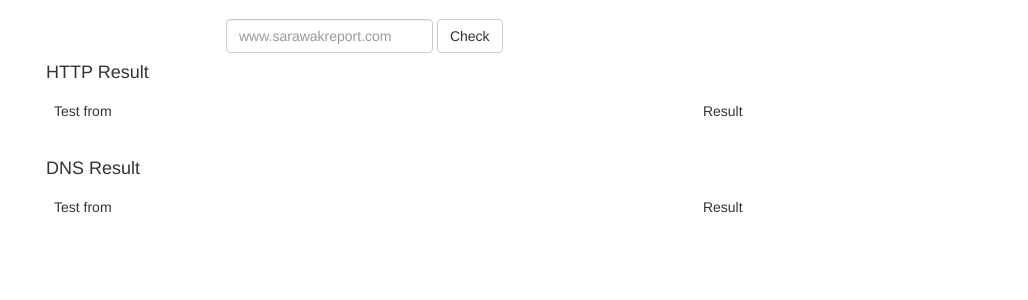
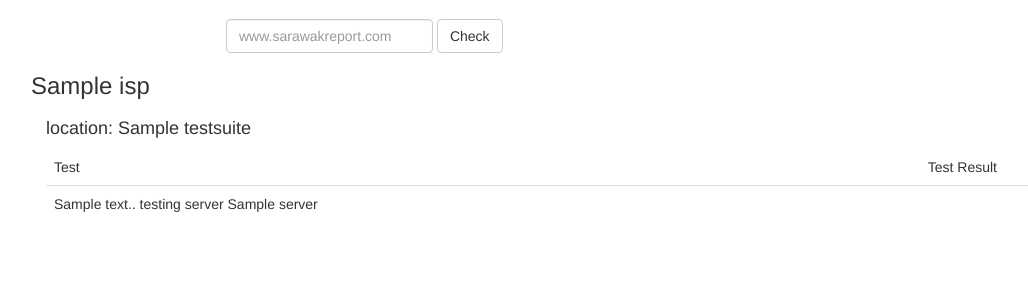
Before and after one commit to Sinar/blockedornot.sinarproject.org, a Flask app: template blockornot/templates/index.html in a window 1280 px wide. Shown: the part 51-351 px from the top of the page, without its empty margins (39-1067 px from the left). Run offline with Flask 2, Linux system fonts and the light colour scheme; the template is opened without the code that fills it: most values are stand-ins (such as "Sample title", 1, 10 or a date in 2020); parts of the project's set-up code (start-up, migrations or seed data) failed here and were passed over; some libraries are stand-ins or nearby versions.

Commit message:
Update data structure in app configuration. Update server to accomdate change in templates

```diff
--- a/blockornot/templates/index.html
+++ b/blockornot/templates/index.html
@@ -31,37 +31,48 @@
                 </form>
             </div>
         </div>
+    </div>
+    {% for isp in isps %}
+        <div class="container" id="{{isp}}">
+            <h3>{{isp}}</h3>
+            {% for location in locations[isp] %}
 
-        <div class="container">
-            <h4>HTTP Result</h4>
-            <table class="table" id="httpTable">
+                <div class="container {{location}}">
+                    <h4>location: {{location}}</h4>
+                    <table class="table">
                         <thead>
                             <tr>
-                        <td>Test from</td>
-                        <td>Result</td>
+                                <td>Test</td>
+                                <td>Test Result</td>
                             </tr>
                         </thead>
                         <tbody>
+                            {% for testsuite in testsuites[isp][location] %}
 
+                                {% if testsuite == "http" %}
+                                    <tr>
+                                        <td>{{testdetail[testsuite]["description"]}}</td>
+                                        <td class="{{testsuite}}"></td>
+                                    </tr>
+                                {% elif testdetail[testsuite]["servers"] %}
+                                    {% for server in testdetail[testsuite]["servers"] %}
+                                    <tr>
+                                        <td>{{testdetail[testsuite]["description"]}}. testing server {{server}}</td>
+                                        <td class="{{testsuite}}_{{loop.index}}"></td>
+                                    </tr>
+                                    {% endfor %}
+                                {% endif %}
+                            {% endfor %}
                         </tbody>
                     </table>
+
                 </div>
+            {% endfor %}
+        </div>
+    {% endfor %}
 
-        <div class="container">
-            <h4>DNS Result</h4>
-            <table class="table" id="dnsTable">
-                <thead>
-                    <tr>
-                        <td>Test from</td>
-                        <td>Result</td>
-                    </tr>
-                </thead>
-                <tbody>
 
-                </tbody>
-            </table>
-        </div>
-    </div>
+
 
 </body>
 <script src="//code.jquery.com/jquery-1.11.3.min.js"></script>
@@ -78,35 +89,33 @@
         });
         http_check.on('http received', function(data){
             var task_id = data["task_id"];
-            if(!$("#"+data["task_id"]).length){
-                var description = "Request to "+ data["ISP"] + " from " + data["location"];
-                $("#httpTable tbody").append("<tr id=\""+ task_id +"\"><td>"+ description+ "</td><td class=\"value\"></td></tr>");
-            }
+            //what the fuck is this shit
+            current_element = "#"+ data["ISP"] + " ." + data["location"] + " ." + data["test_id"];
            if(data["status"] == "PENDING"){
-               $("#httpResult").text("Pending");
                console.log(data["task_id"]);
-               $("#"+task_id+" .value").addClass("bg-warning");
-               $("#"+task_id+" .value").text("Pending");
-               http_check.emit("http result",{ "task_id": data["task_id"], ISP: data["ISP"], location: data["location"] })
+
+               $(current_element).addClass("bg-warning");
+               $(current_element).text("Pending");
+               http_check.emit("http result",{ "task_id": data["task_id"], ISP: data["ISP"], test_id: data["test_id"], location: data["location"] })
            }
             else if(data["status"] == "SUCCESS"){
                if(data["status_code"] != 200){
                    console.log(data);
-                   $("#"+task_id+" .value").removeClass("bg-warning");
-                   $("#"+task_id+" .value").addClass("bg-danger");
-                   $("#"+task_id+" .value").text("Error status code: "+data["status_code"]);
+                   $(current_element).removeClass("bg-warning");
+                   $(current_element).addClass("bg-danger");
+                   $(current_element).text("Error status code: "+data["status_code"]);
                }
                else{
                    console.log(data);
-                   $("#"+task_id+" .value").removeClass("bg-warning");
-                   $("#"+task_id+" .value").addClass("bg-success");
-                   $("#"+task_id+" .value").text("Success! status code: "+data["status_code"]);
+                   $(current_element).removeClass("bg-warning");
+                   $(current_element).addClass("bg-success");
+                   $(current_element).text("Success! status code: "+data["status_code"]);
                }
            }
             else{
-               $("#"+task_id+" .value").removeClass("bg-warning");
-               $("#"+task_id+" .value").addClass("bg-danger");
-               $("#"+task_id+" .value").text("Error status code: "+data["status_code"]);
+               $(current_element).removeClass("bg-warning");
+               $(current_element).addClass("bg-danger");
+               $(current_element).text("Error status code: "+data["status_code"]);
            }
         });
         var dns_check = io.connect("http://"+document.domain+":"+location.port + "/checkdns");
@@ -118,45 +127,47 @@
             console.log("DNS CHECK");
             console.log(data);
             var task_id = data["task_id"];
-            if(!$("#"+data["task_id"]).length){
+            current_element = "#"+ data["ISP"] + " ." + data["location"] + " ." + data["test_id"];
 
-                var description = "DNS Request to "+ data["provider"] + " with IP " + data["server"];
-                $("#dnsTable tbody").append("<tr id=\""+ task_id +"\"><td>"+ description+ "</td><td class=\"value\"></td></tr>");
-            }
            if(data["status"] == "SUCCESS"){
                if(data["result"] == "Resolved properly"){
 
-                   $("#"+task_id+" .value").removeClass("bg-warning");
-                   $("#"+task_id+" .value").addClass("bg-success");
-                   $("#"+task_id+" .value").text(data["result"]);
+                   $(current_element).removeClass("bg-warning");
+                   $(current_element).addClass("bg-success");
+                   $(current_element).text(data["result"]);
                }
                else{
 
-                   $("#"+task_id+" .value").removeClass("bg-warning");
-                   $("#"+task_id+" .value").addClass("bg-danger");
-                   $("#"+task_id+" .value").text(data["result"]);
+                   $(current_element).removeClass("bg-warning");
+                   $(current_element).addClass("bg-danger");
+                   $(current_element).text(data["result"]);
 
                }
            }
            else if(data["status"] == "PENDING"){
                console.log(data);
-               $("#"+task_id+" .value").addClass("bg-warning");
-               $("#"+task_id+" .value").text(data["result"]);
-               dns_check.emit("dns result", { task_id: data["task_id"], provider: data["provider"], server: data["server"]})
+               $(current_element).addClass("bg-warning");
+               $(current_element).text("Pending");
+               dns_check.emit("dns result", {
+                   location: data["location"],
+                   ISP: data["ISP"],
+                   task_id: data["task_id"],
+                   provider: data["provider"],
+                   server: data["server"],
+                   test_id: data["test_id"]})
            }
             else{
 
-               $("#"+task_id+" .value").removeClass("bg-warning");
-               $("#"+task_id+" .value").addClass("bg-danger");
-               $("#"+task_id+" .value").text("ERROR");
+               $(current_element).removeClass("bg-warning");
+               $(current_element).addClass("bg-danger");
+               $(current_element).text("ERROR");
            }
         });
 
 
         $("#callCheck").click(function(){
             console.log($("#targetURL").val());
-            $("#httpTable tbody").empty();
-            $("#dnsTable tbody").empty();
+
             http_check.emit('check http', { url: $("#targetURL").val()});
             dns_check.emit("check dns", { url: $("#targetURL").val()})
 
```
Lines whose indentation alone changed are shown as unchanged.
